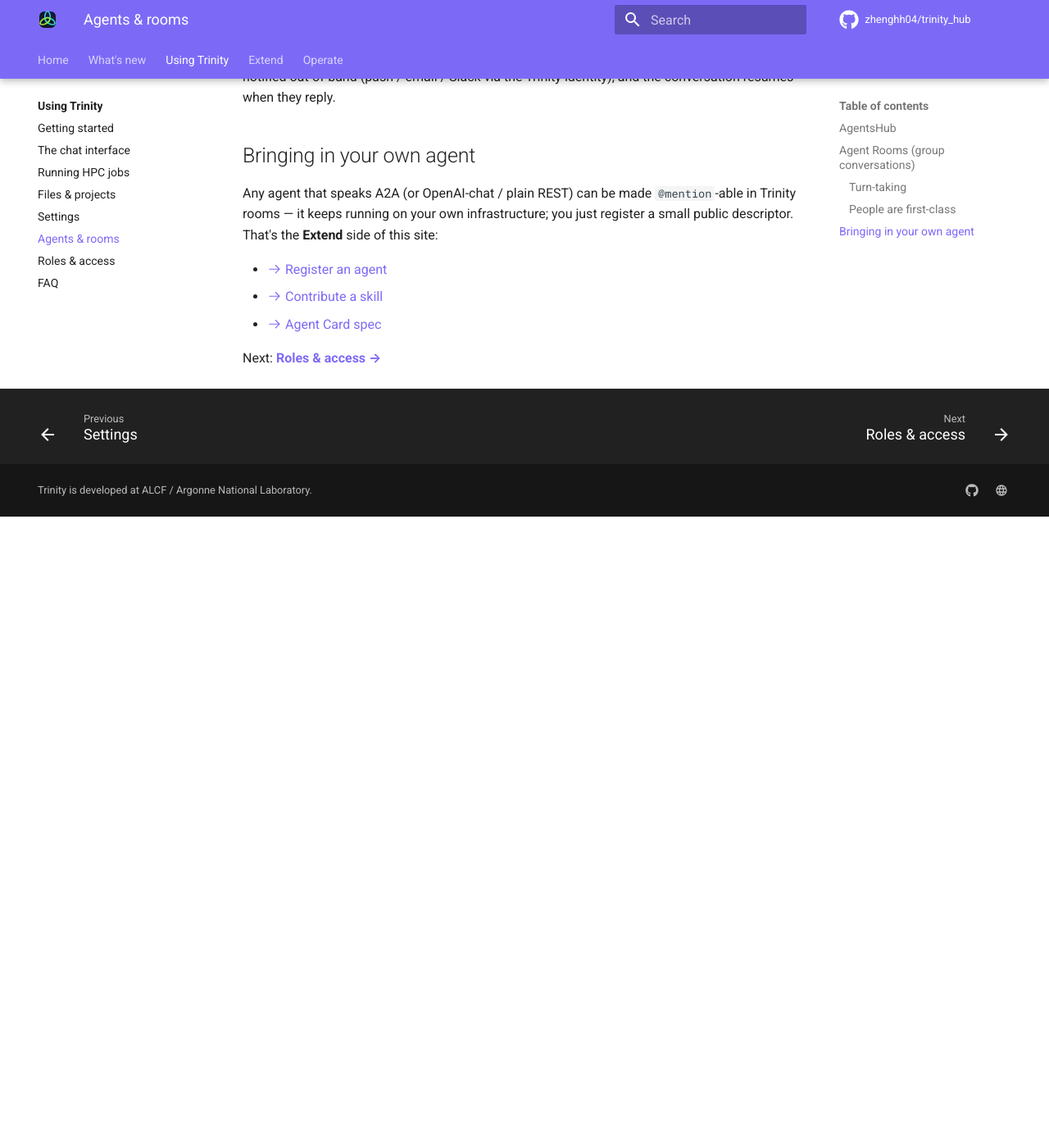
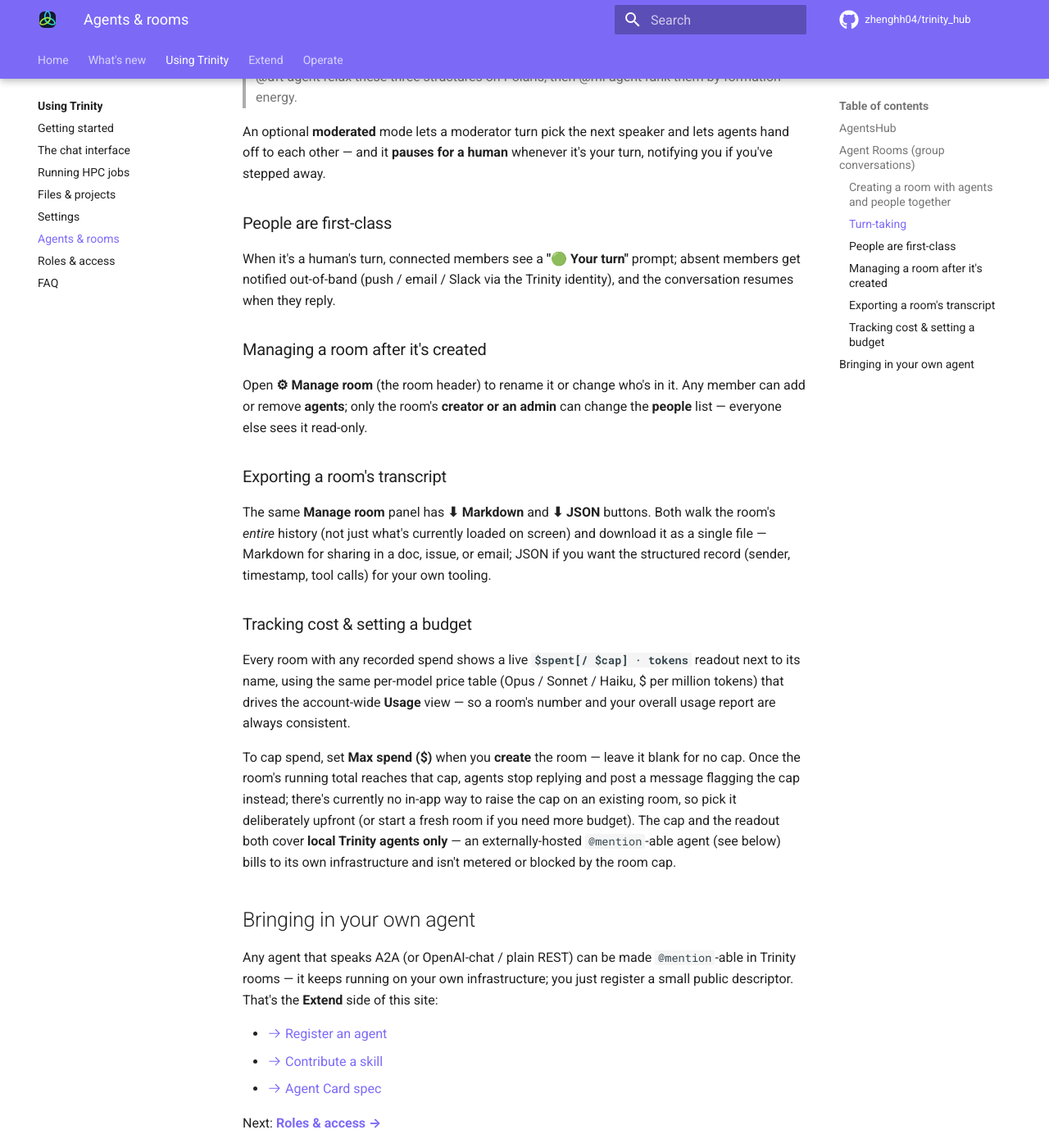
Before and after one commit to zhenghh04/trinity_hub, an MkDocs documentation site: the page built from docs/using-trinity/agents-and-rooms.md, in a window 1280 px wide and 1400 px high, scrolled down 2075 px. Shown: the whole window at 82% size. Built offline with MkDocs 1.6.1 and Material for MkDocs 9.7.7, drawn with Linux system fonts in a browser that asks for light colours; comment, search, counter and statistics services are not loaded; before the commit the page ends 2705 px from its top, so only the background shows below that; some of the changed text lies outside the part shown.

Commit message:
docs: document room export, cost, budget cap, and mixed agent/people membership
Agent Rooms already support adding agents and people together, exporting the
full transcript (Markdown/JSON), and a per-room spend cap, but none of it was
documented. Adds those sections to agents-and-rooms.md and matching FAQ entries.

```diff
--- a/docs/using-trinity/agents-and-rooms.md
+++ b/docs/using-trinity/agents-and-rooms.md
@@ -29,6 +29,18 @@ steer the campaign.
 
 ![Agent Rooms — shared spaces with agents and people](../assets/screenshots/rooms.png)
 
+### Creating a room with agents and people together
+
+Click **New room**, give it a name, and pick from two lists in the same
+dialog — **Agents** (from the AgentsHub) and **People** (your collaborators) —
+checking as many of each as the task needs. There's no separate flow for
+"add an agent" vs. "add a person": both lists live in the one room, and you're
+always included as a member.
+
+The same dialog also sets the room's **mode** (mention-only or moderated),
+a **max agent turns** guard, and an optional **max spend** cap (see
+[Tracking cost & setting a budget](#tracking-cost-setting-a-budget) below).
+
 ### Turn-taking
 
 Rooms default to **mention-only**: an agent speaks **only when a human `@mentions`
@@ -47,6 +59,36 @@ When it's a human's turn, connected members see a **"🟢 Your turn"** prompt; a
 members get notified out-of-band (push / email / Slack via the Trinity identity), and
 the conversation resumes when they reply.
 
+### Managing a room after it's created
+
+Open **⚙ Manage room** (the room header) to rename it or change who's in it.
+Any member can add or remove **agents**; only the room's **creator or an
+admin** can change the **people** list — everyone else sees it read-only.
+
+### Exporting a room's transcript
+
+The same **Manage room** panel has **⬇ Markdown** and **⬇ JSON** buttons.
+Both walk the room's *entire* history (not just what's currently loaded on
+screen) and download it as a single file — Markdown for sharing in a doc,
+issue, or email; JSON if you want the structured record (sender, timestamp,
+tool calls) for your own tooling.
+
+### Tracking cost & setting a budget
+
+Every room with any recorded spend shows a live **`$spent[/ $cap] · tokens`**
+readout next to its name, using the same per-model price table (Opus / Sonnet
+/ Haiku, $ per million tokens) that drives the account-wide **Usage** view —
+so a room's number and your overall usage report are always consistent.
+
+To cap spend, set **Max spend ($)** when you **create** the room — leave it
+blank for no cap. Once the room's running total reaches that cap, agents stop
+replying and post a message flagging the cap instead; there's currently no
+in-app way to raise the cap on an existing room, so pick it deliberately
+upfront (or start a fresh room if you need more budget). The cap and the
+readout both cover **local Trinity agents only** — an externally-hosted
+`@mention`-able agent (see below) bills to its own infrastructure and isn't
+metered or blocked by the room cap.
+
 ## Bringing in your own agent
 
 Any agent that speaks A2A (or OpenAI-chat / plain REST) can be made
```
Also changed, not shown: docs/using-trinity/faq.md (+16 -0 lines).
